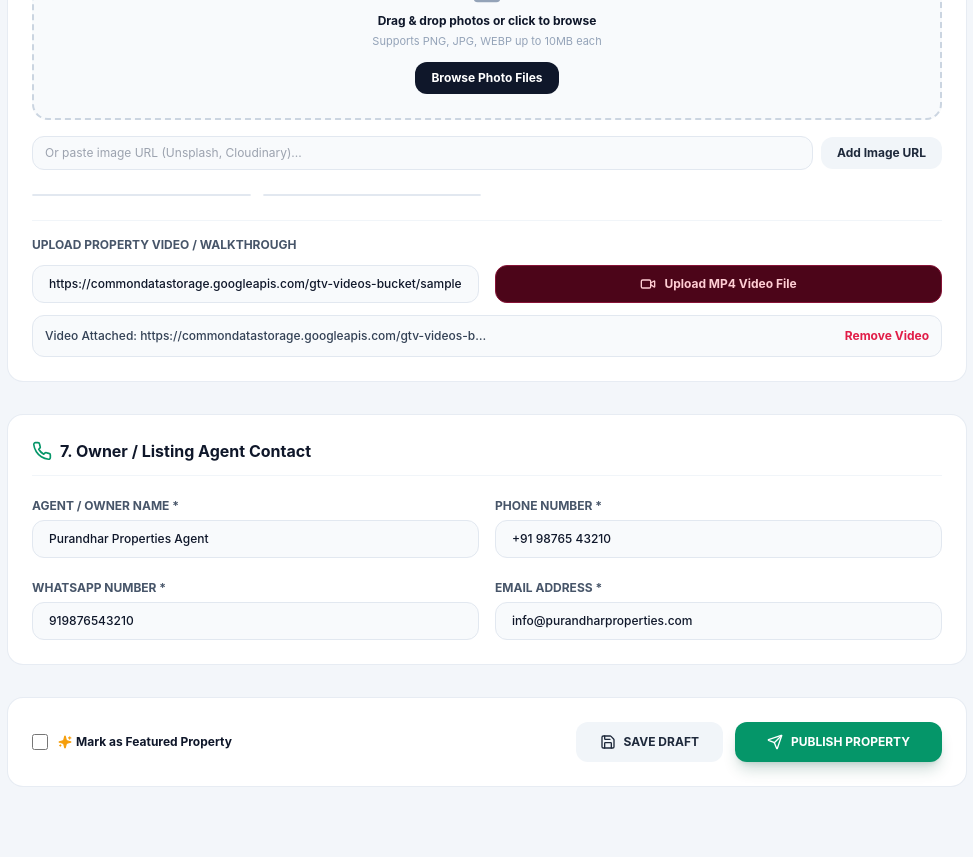
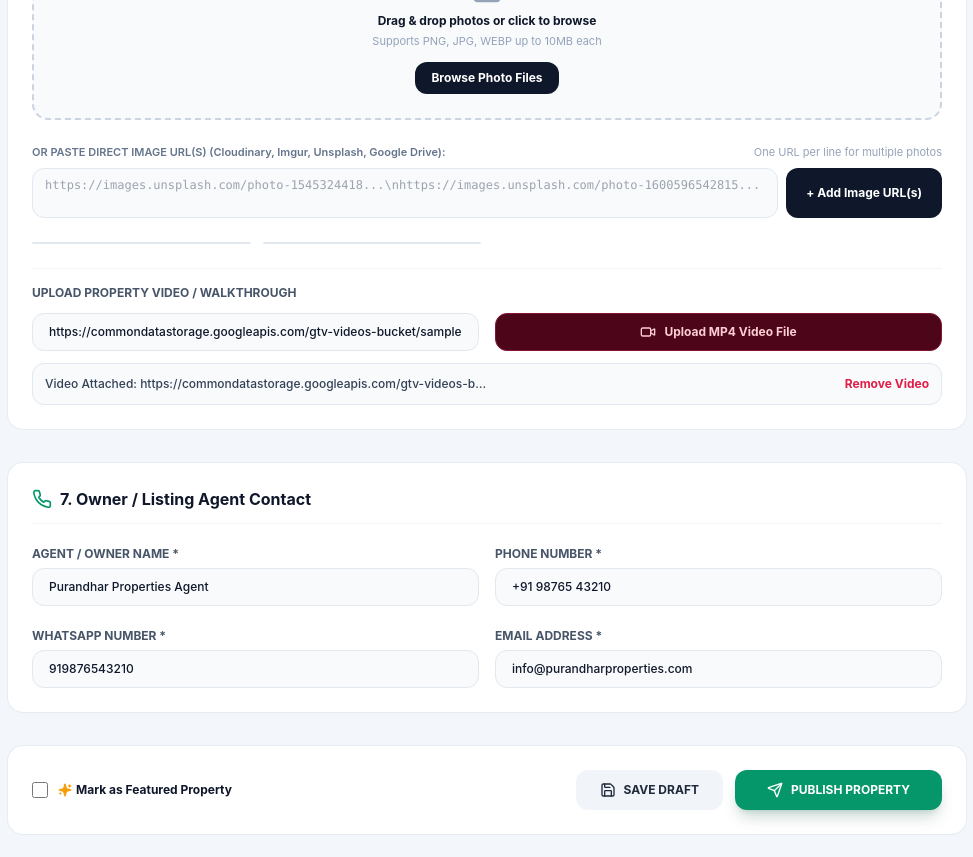
Before and after one commit to shivamrajiwade333/Purandharproperties, a Next.js app: page /admin/properties/new in a window 1280 px wide. Shown: the part 2200-3057 px from the top of the page, without its empty margins (281-1254 px from the left). Built offline with nearby package versions, Linux system fonts and the light colour scheme; grey boxes are pictures that could not be loaded.

Commit message:
Enhance Option 2 - multi-line Cloud CDN photo and MP4 video URL pasting in PropertyForm

```diff
--- a/components/admin/PropertyForm.tsx
+++ b/components/admin/PropertyForm.tsx
@@ -140,9 +140,10 @@ export default function PropertyForm({ initialData, isEditMode = false }: Proper
 
   const handleAddPhotoByUrl = (e: React.FormEvent) => {
     e.preventDefault();
-    if (!newPhotoInput) return;
-    setImages([...images, newPhotoInput]);
-    if (!coverImage) setCoverImage(newPhotoInput);
+    if (!newPhotoInput.trim()) return;
+    const urls = newPhotoInput.split('\n').map(u => u.trim()).filter(u => u.length > 0);
+    setImages(prev => [...prev, ...urls]);
+    if (!coverImage && urls[0]) setCoverImage(urls[0]);
     setNewPhotoInput('');
   };
 
@@ -633,21 +634,28 @@ export default function PropertyForm({ initialData, isEditMode = false }: Proper
           </div>
 
           {/* Or Add Image URL directly */}
-          <div className="flex items-center space-x-2">
-            <input
-              type="url"
-              placeholder="Or paste image URL (Unsplash, Cloudinary)..."
+          <div className="space-y-2 pt-2">
+            <div className="flex items-center justify-between text-[11px] text-slate-500 font-semibold">
+              <span>OR PASTE DIRECT IMAGE URL(S) (Cloudinary, Imgur, Unsplash, Google Drive):</span>
+              <span className="text-slate-400 font-normal">One URL per line for multiple photos</span>
+            </div>
+
+            <div className="flex flex-col sm:flex-row gap-2">
+              <textarea
+                rows={2}
+                placeholder="https://images.unsplash.com/photo-1545324418...\nhttps://images.unsplash.com/photo-1600596542815..."
                 value={newPhotoInput}
                 onChange={(e) => setNewPhotoInput(e.target.value)}
-              className="flex-1 bg-slate-50 border border-slate-200 rounded-xl px-3 py-2 text-xs text-slate-900"
+                className="flex-1 bg-slate-50 border border-slate-200 rounded-xl px-3 py-2 text-xs text-slate-900 font-mono resize-none focus:outline-hidden focus:ring-2 focus:ring-brand-500"
               />
               <button
                 type="button"
                 onClick={handleAddPhotoByUrl}
-              className="px-4 py-2 rounded-xl bg-slate-100 text-slate-800 text-xs font-bold hover:bg-slate-200"
+                className="px-5 py-2.5 rounded-xl bg-navy-900 text-white text-xs font-bold hover:bg-navy-800 transition-colors self-end sm:self-auto shrink-0"
               >
-              Add Image URL
+                + Add Image URL(s)
               </button>
+            </div>
           </div>
 
           {/* Loaded Photo Previews & Cover Selection */}
```
Lines whose indentation alone changed are shown as unchanged.
